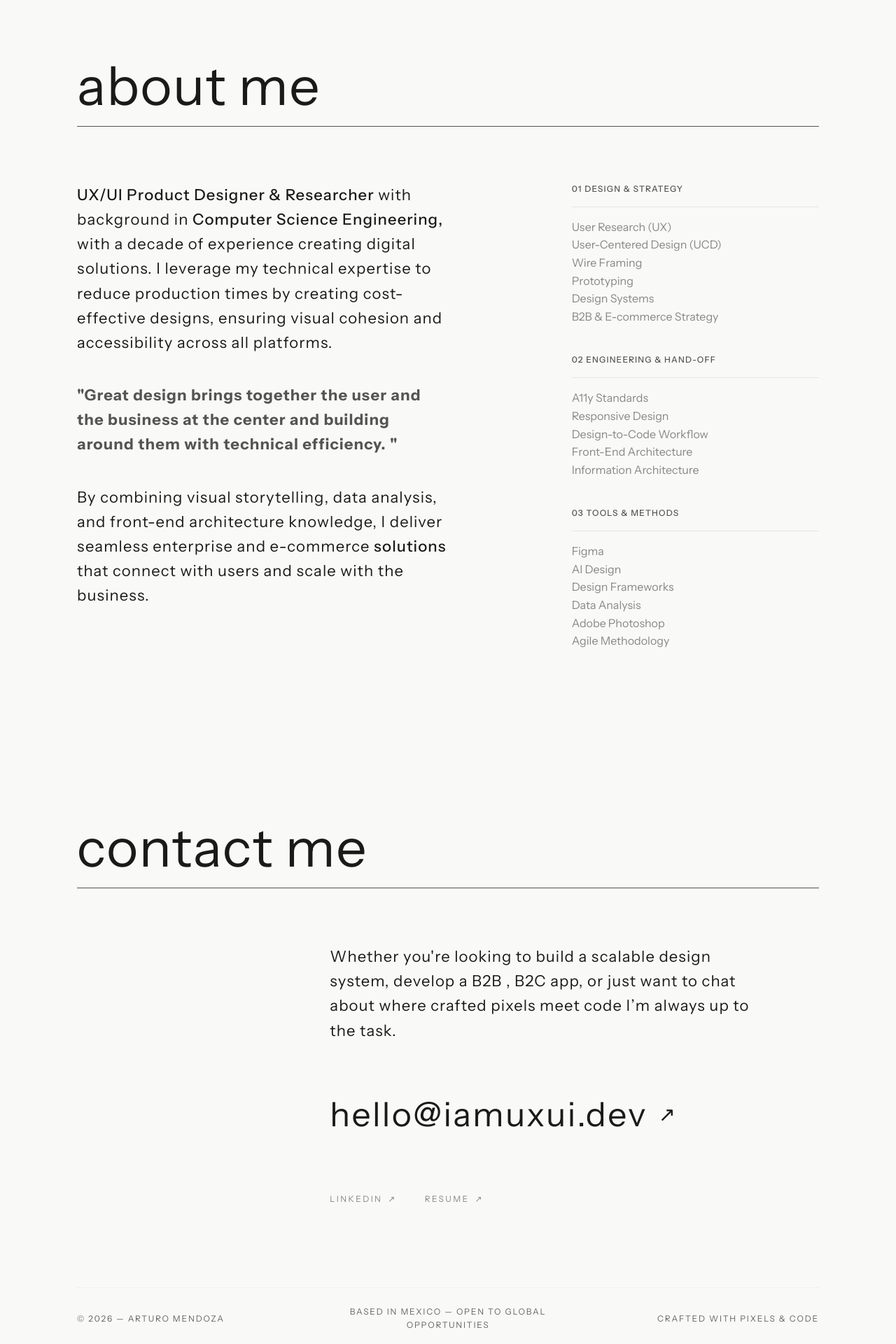
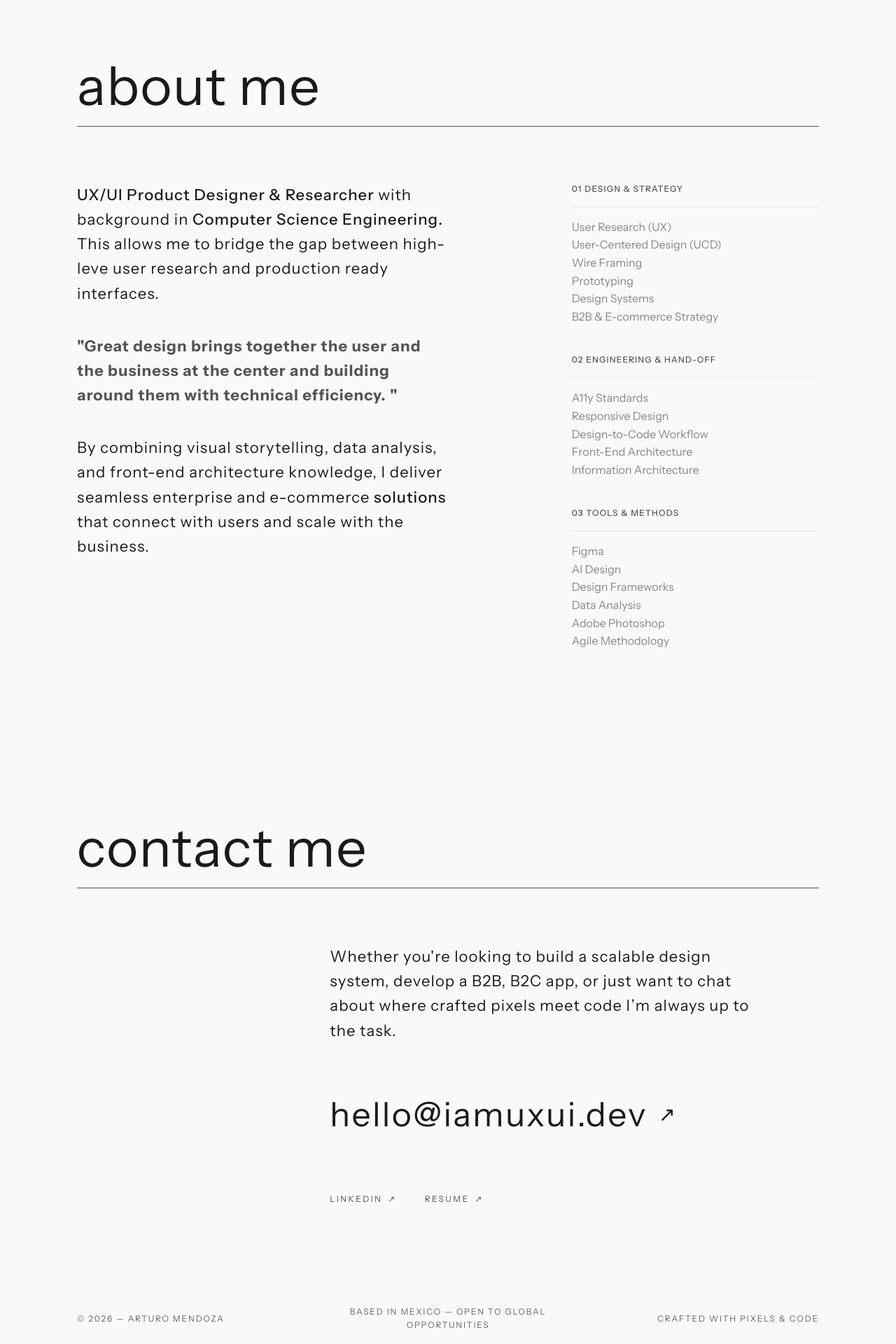
Before and after one commit to dizsel74/am-portfolio-2026, a React (Vite) app: page / in a window 1280 px wide. Shown: the part 3563-5483 px from the top of the page at 70% size. Built offline with nearby package versions, Linux system fonts and the light colour scheme.

Commit message:
copy update

```diff
--- a/src/App.jsx
+++ b/src/App.jsx
@@ -236,7 +236,7 @@ function App() {
 
                       {/* Párrafo 1 */}
                       <p className="text-[clamp(18px,1.8vw,22px)] leading-[1.6] font-normal tracking-[0.05em] ">
-                        <span className="font-medium">UX/UI Product Designer & Researcher</span> with background in <span className="font-medium">Computer Science Engineering,</span> with a decade of experience creating digital solutions. I leverage my technical expertise to reduce production times by creating cost-effective designs{/*  } for global brands*/}, ensuring visual cohesion and accessibility across all platforms.
+                        <span className="font-medium">UX/UI Product Designer & Researcher</span> with background in <span className="font-medium">Computer Science Engineering.</span> This allows me to bridge the gap between high-leve user research and production ready interfaces.
                       </p>
 
                       {/* Párrafo 2 */}
@@ -320,7 +320,7 @@ function App() {
 
                     {/* PÁRRAFO INTRO */}
                     <p className="text-[clamp(18px,1.8vw,22px)] leading-[1.6] font-normal tracking-[0.05em] text-[#1a1a1a] mb-[64px]">
-                      Whether you're looking to build a scalable design system, develop a B2B , B2C app, or just want to chat about where crafted pixels meet code I’m always up to the task.
+                      Whether you're looking to build a scalable design system, develop a B2B, B2C app, or just want to chat about where crafted pixels meet code I’m always up to the task.
                     </p>
 
                     {/* EMAIL LINK */}
@@ -343,7 +343,7 @@ function App() {
                           href="https://linkedin.com/in/arturo-mendoza-rendon/"
                           target="_blank"
                           rel="noopener noreferrer"
-                          className="group relative flex items-center gap-2 text-[12px] uppercase font-normal tracking-[0.2em] leading-[1.6] text-[#888888] hover:text-[#1a1a1a] pb-1 "
+                          className="group relative flex items-center gap-2 text-[12px] uppercase font-normal tracking-[0.2em] leading-[1.6] text-[#545454] hover:text-[#1a1a1a] pb-1 "
                         >
                           <span>LINKEDIN</span>
                           <span className="transition-transform duration-400 ease-out transform group-hover:-translate-y-1 group-hover:translate-x-1">
@@ -356,7 +356,7 @@ function App() {
                         <a
                           href="/Arturo_Mendoza_UX-UI_RESUME.pdf"
                           download
-                          className="group relative flex items-center gap-2 text-[12px] uppercase font-normal tracking-[0.2em] leading-[1.6] text-[#888888] hover:text-[#1a1a1a] pb-1"
+                          className="group relative flex items-center gap-2 text-[12px] uppercase font-normal tracking-[0.2em] leading-[1.6] text-[#545454] hover:text-[#1a1a1a] pb-1"
                         >
                           <span>RESUME</span>
                           <span className="transition-transform duration-400 ease-out transform group-hover:-translate-y-1 group-hover:translate-x-1">
```
